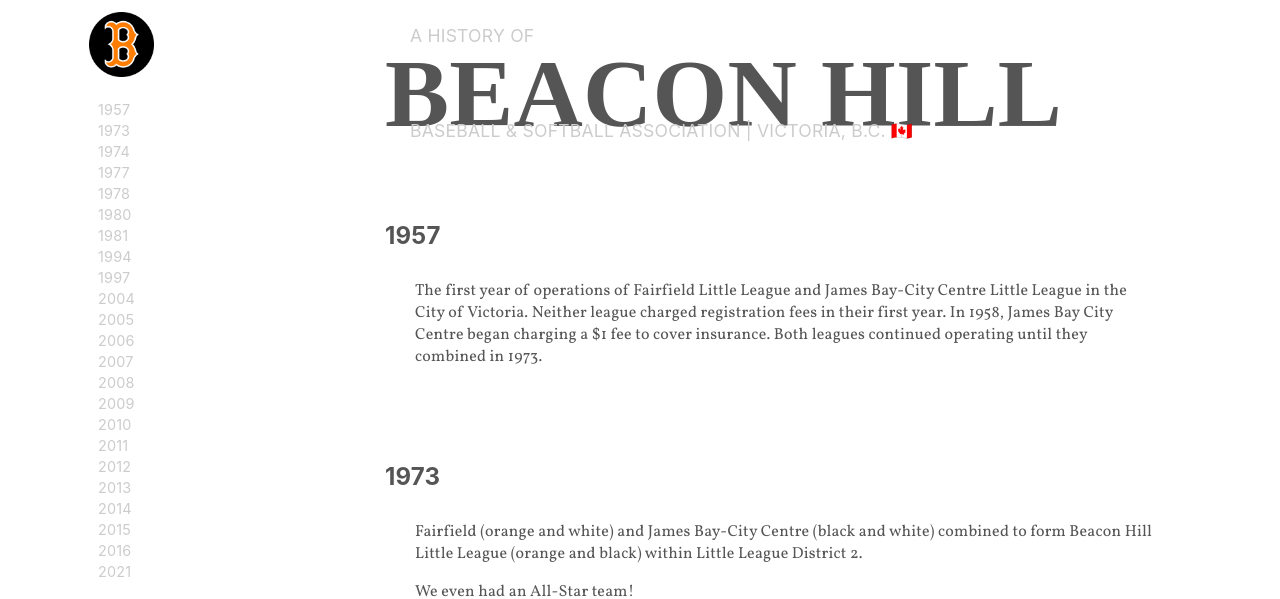
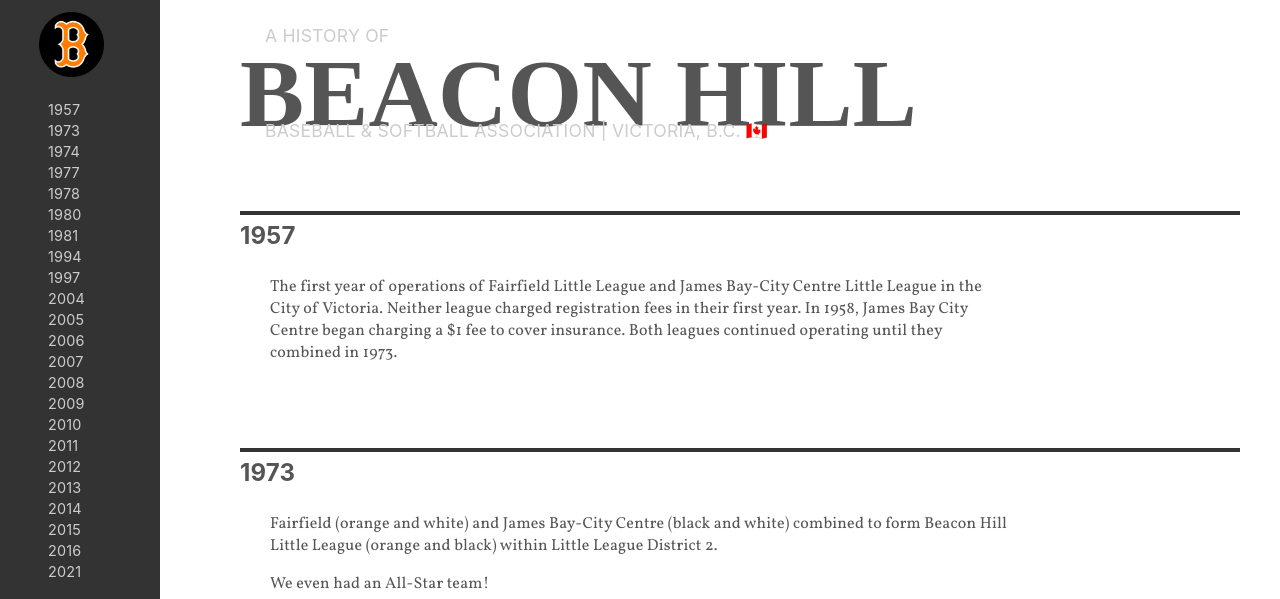
Before and after one commit to mark-a-wilson/beacon-hill-archive, a plain HTML site: page index.html in a window 1280 px wide. Shown: the top 599 px of the page. Drawn offline with Linux system fonts and the light colour scheme; a script that the page names is missing; a web font is replaced by a local one.

Commit message:
update sidebar and body styles

```diff
--- a/styles/_base.sass
+++ b/styles/_base.sass
@@ -13,7 +13,6 @@ html, body
 body
 	font-family: 'Futura', -apple-system, BlinkMacSystemFont, "Segoe UI", "Roboto", "Oxygen", "Ubuntu", "Cantarell", "Fira Sans", "Droid Sans", "Helvetica Neue", sans-serif
 	letter-spacing: 0.2px
-	max-width: 1180px
 	margin: auto
 
 h1
@@ -29,8 +28,9 @@ h1
 
 h2
 	background: #fff
+	border-top: 4px solid #333
 	margin-left: -30px
-	padding: 10px 0
+	padding: 6px 0
 	position: sticky
 	position: -webkit-sticky
 	top: 0
--- a/styles/_layout.sass
+++ b/styles/_layout.sass
@@ -2,9 +2,8 @@
 // Main page content
 // -----------------
 .main-page
-	width: 75%
-	margin-left: auto
-	padding: 0 40px
+	margin-left: 200px
+	padding: 0 40px 60px
 
 @media screen and (max-width: 739px)
 	.main-page
@@ -29,16 +28,24 @@ section
 // ScrollSpy active styles (see JS tab for activation)
 // ---------------------------------------------------
 .sidebar-menu
+	align-self: start
+	background: #333
+	float: left
+	height: 100vh
+	overflow: auto
+	padding-bottom: 60px
 	position: sticky
 	top: 0
-	align-self: start
-	width: 140px
-	float: left
+	width: 160px
+	-ms-overflow-style: none  /* IE and Edge */
+  	scrollbar-width: none  /* Firefox */
 
-	li.active
+
+	li.active, li:hover
 		a
-			color: #333
-			font-weight: 800
+			color: #fff
+			font-size: 1.2em
+			font-weight: 600
 
 	a
 		text-decoration: none
@@ -47,8 +54,6 @@ section
 		color: #ccc
 		transition: all 50ms ease-in-out // 💡 This small transition makes setting of the active state smooth
 
-	a:hover, a:focus
-	color: #666
 
 // Hide the sidebar menu on mobile
 @media screen and (max-width: 739px)
```
Also changed, not shown: beacon-hill-theme.css.
